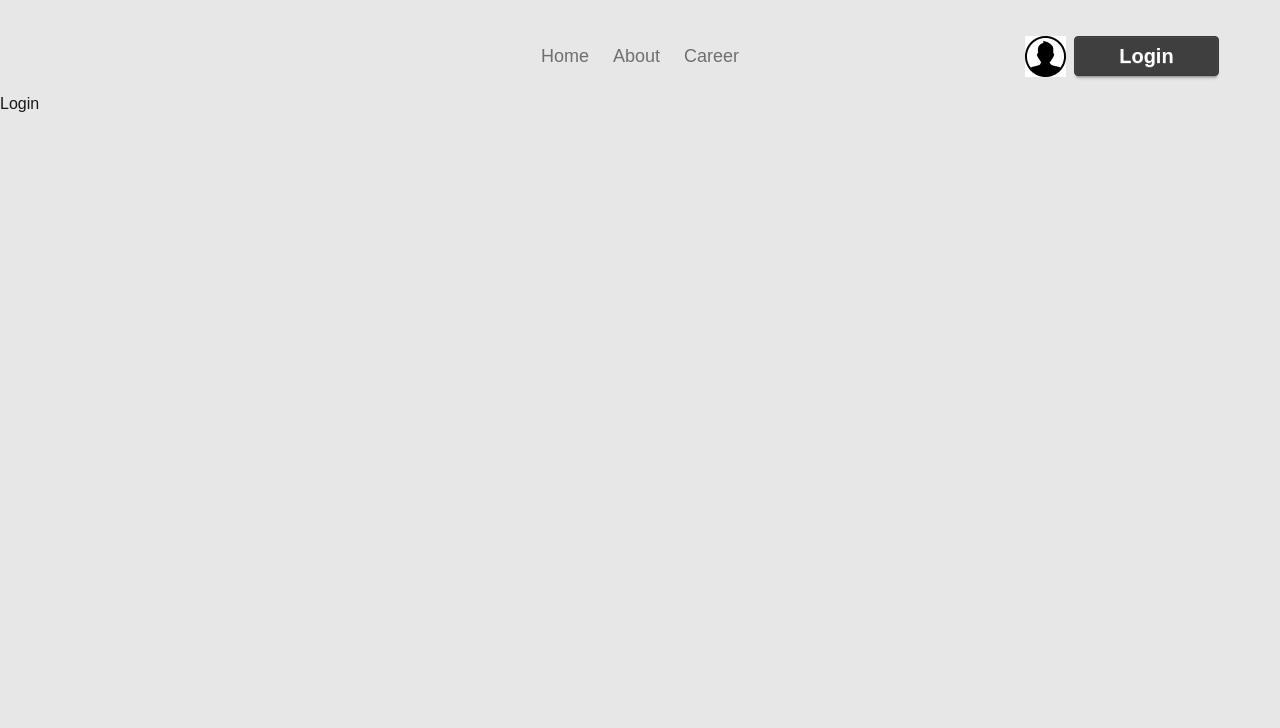
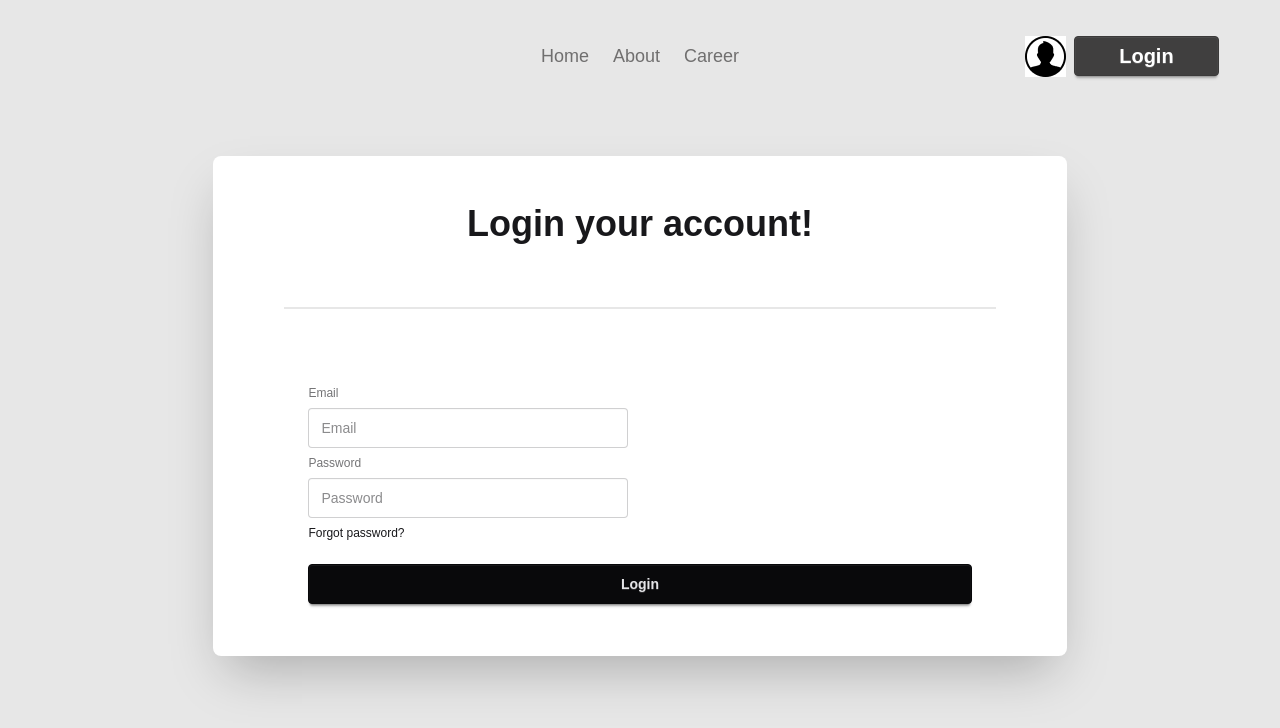
Before and after one commit to Shashuvo/Dragon-News, a React (Vite) app: page /auth/login in a window 1280 px wide. Shown: the top 728 px of the page. Built offline with nearby package versions, Linux system fonts and the light colour scheme.

Commit message:
Login form design initiakky added

```diff
--- a/src/pages/AuthPages/Login.jsx
+++ b/src/pages/AuthPages/Login.jsx
@@ -2,9 +2,22 @@ import React from 'react';
 
 const Login = () => {
     return (
-        <div>
-            <h1>Login</h1>
+
+        <div className="card bg-base-100 w-10/12 md:w-8/12 mx-auto mt-12 md:mt-16 shrink-0 shadow-2xl">
+            <h1 className="text-4xl font-semibold text-center py-12">Login your account!</h1>
+            <div className="divider pb-8 w-10/12 mx-auto"></div>
+            <div className="card-body w-10/12 mx-auto pb-12">
+                <fieldset className="fieldset w-full">
+                    <label className="label w-full">Email</label>
+                    <input type="email" className="input" placeholder="Email" />
+                    <label className="label">Password</label>
+                    <input type="password" className="input" placeholder="Password" />
+                    <div><a className="link link-hover">Forgot password?</a></div>
+                    <button className="btn btn-neutral mt-4">Login</button>
+                </fieldset>
+            </div>
         </div>
+
     );
 };
 
```
